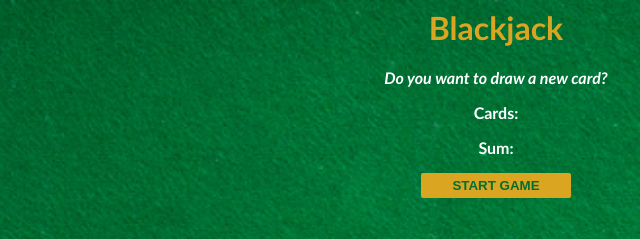
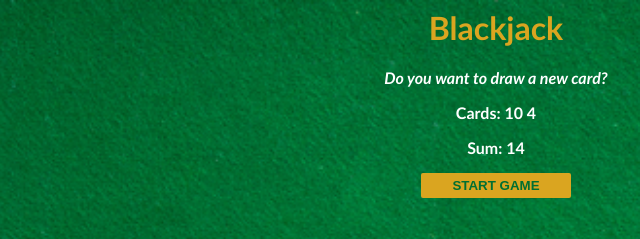
Before and after one commit to grayd500/JS-Blackjack, a plain HTML site: page index.html in a window 1280 px wide. Both pictures are taken after a click on the button "START GAME". Shown: the top 239 px of the page, 144-784 px from the left. Drawn offline with Linux system fonts and the light colour scheme.

Commit message:
Add deal sum function and text

```diff
--- a/index.css
+++ b/index.css
@@ -15,7 +15,6 @@ h1 {
     font-style: italic;
 }
 
-
 button {
     color: #016f32;
     width: 150px;
--- a/index.html
+++ b/index.html
@@ -5,8 +5,9 @@
     <body>
         <h1>Blackjack</h1>
         <p id="message-el">Want to play a round?</p>
-        <p>Cards:</p>
-        <p>Sum:</p>
+        <!-- 1. Give the cards paragraph and id of cards-el -->
+        <p id="cards-el">Cards:</p>
+        <p id="sum-el">Sum:</p>
         <button onclick="startGame()">START GAME</button>
         <script src="index.js"></script>
     </body>
--- a/index.js
+++ b/index.js
@@ -5,10 +5,14 @@ let hasBlackJack = false
 let isAlive = true
 let message = ""
 let messageEl = document.getElementById("message-el")
-
-// 1. Store the message-el paragraph in a variable called messageEl
+let sumEl = document.getElementById("sum-el")
+// 2. Store the cards paragraph in a variable called cardsEl
+let cardsEl = document.getElementById("cards-el")
 
 function startGame() {
+    // 3. Render the cars on the page using this format -> "Cards: 10 4"
+    cardsEl.textContent = "Cards: " + firstCard + " " + secondCard
+    sumEl.textContent = "Sum: " + sum
     if (sum <= 20) {
         message = "Do you want to draw a new card?"
     } else if (sum === 21) {
@@ -18,6 +22,5 @@ function startGame() {
         message = "You're out of the game!"
         isAlive = false
     }
-    // 2. Display the message in the messageEl using messageEl.textContent
-   messageEl.textContent = message
+    messageEl.textContent = message
 }
```
